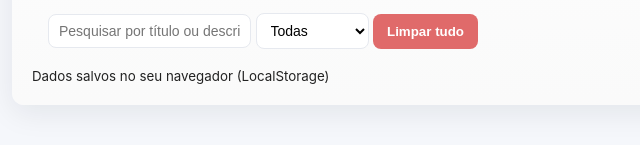
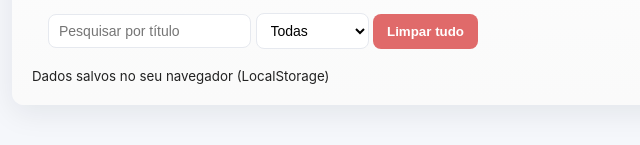
Before and after one commit to ArismarSantiago/organizartarefas, a plain HTML site: page index.html in a window 1280 px wide. Shown: the part 483-628 px from the top of the page, 218-858 px from the left. Drawn offline with Linux system fonts and the light colour scheme.

Commit message:
index.html

```diff
--- a/index.html
+++ b/index.html
@@ -26,7 +26,7 @@
       </form>
 
       <section class="controls">
-        <input type="text" id="search" placeholder="Pesquisar por título ou descrição" />
+        <input type="text" id="search" placeholder="Pesquisar por título" />
         <select id="filter">
           <option value="all">Todas</option>
           <option value="pending">Pendentes</option>
```
